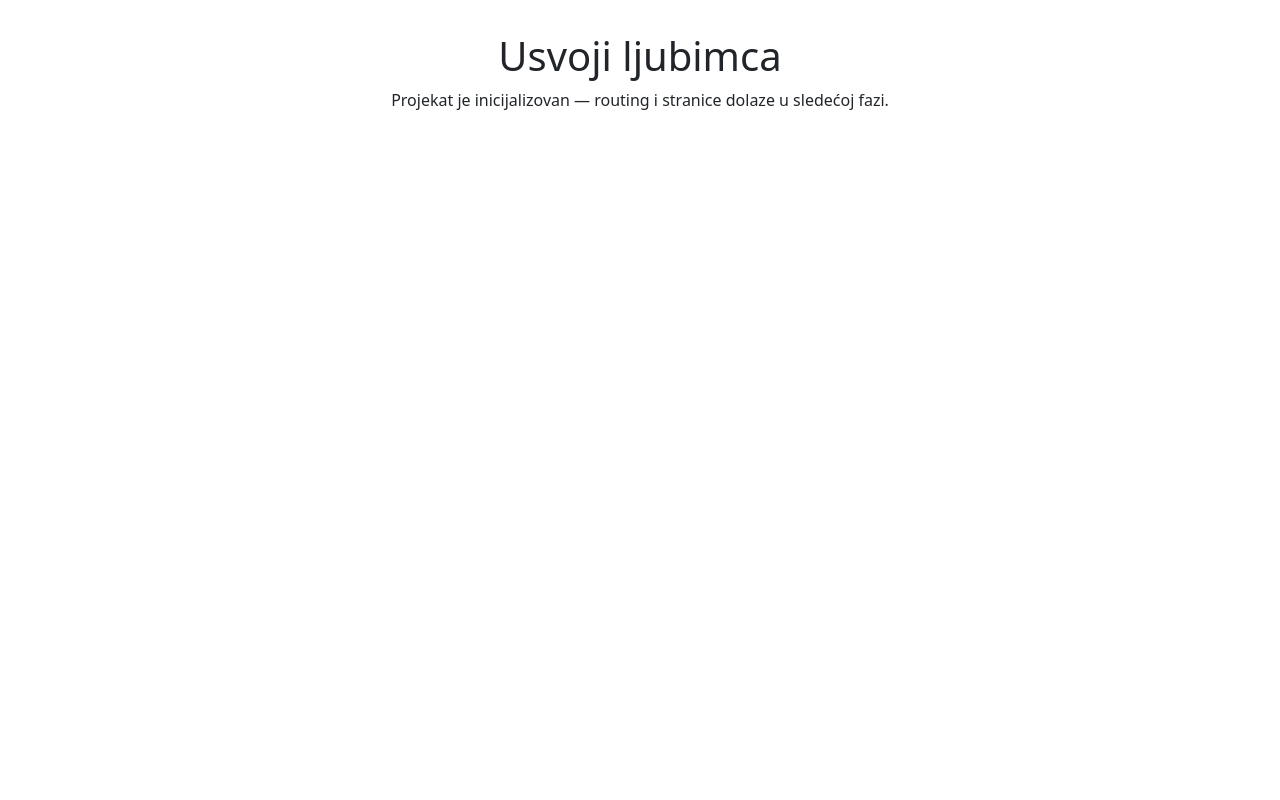
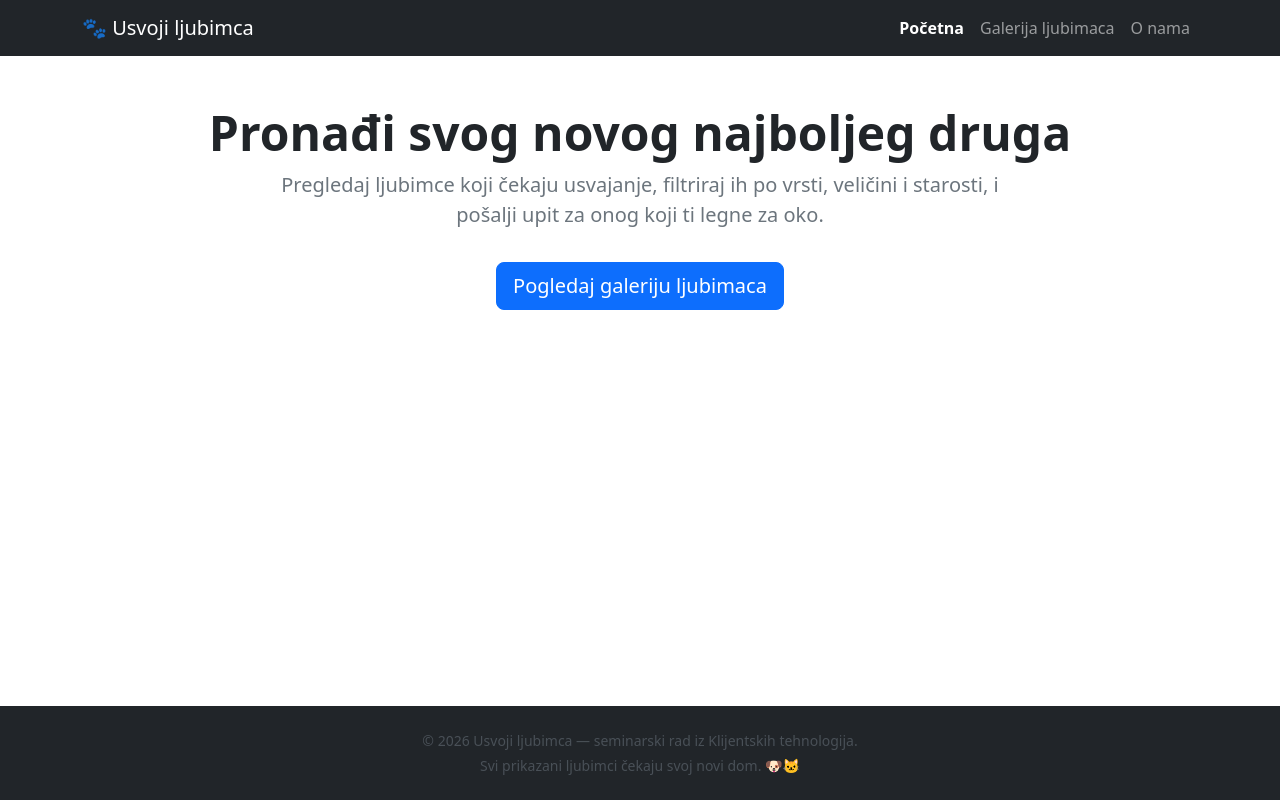
Before and after one commit to rijad-jukic/KTEH-projekat, a React (Vite) app: page / in a window 1280 px wide. Built offline with nearby package versions, Linux system fonts and the light colour scheme.

Commit message:
Faza 2: layout, routing i skeleton stranica

```diff
--- a/src/App.css
+++ /dev/null
@@ -1,4 +0,0 @@
-.app-placeholder {
-  padding: 2rem;
-  text-align: center;
-}
--- a/src/App.tsx
+++ b/src/App.tsx
@@ -1,10 +1,28 @@
-import './App.css'
+import { Route, Routes } from 'react-router-dom'
+import Navbar from './components/Navbar'
+import Footer from './components/Footer'
+import HomePage from './pages/HomePage'
+import GalleryPage from './pages/GalleryPage'
+import PetDetailsPage from './pages/PetDetailsPage'
+import AdoptionRequestPage from './pages/AdoptionRequestPage'
+import AboutPage from './pages/AboutPage'
+import NotFoundPage from './pages/NotFoundPage'
 
 function App() {
   return (
-    <div className="app-placeholder">
-      <h1>Usvoji ljubimca</h1>
-      <p>Projekat je inicijalizovan — routing i stranice dolaze u sledećoj fazi.</p>
+    <div className="d-flex flex-column min-vh-100">
+      <Navbar />
+      <main className="flex-grow-1">
+        <Routes>
+          <Route path="/" element={<HomePage />} />
+          <Route path="/ljubimci" element={<GalleryPage />} />
+          <Route path="/ljubimci/:id" element={<PetDetailsPage />} />
+          <Route path="/ljubimci/:id/usvoji" element={<AdoptionRequestPage />} />
+          <Route path="/o-nama" element={<AboutPage />} />
+          <Route path="*" element={<NotFoundPage />} />
+        </Routes>
+      </main>
+      <Footer />
     </div>
   )
 }
--- /dev/null
+++ b/src/components/Footer.tsx
@@ -0,0 +1,16 @@
+function Footer() {
+  const godina = new Date().getFullYear()
+
+  return (
+    <footer className="bg-dark text-light-emphasis mt-auto py-4">
+      <div className="container text-center small">
+        <p className="mb-1">
+          © {godina} Usvoji ljubimca — seminarski rad iz Klijentskih tehnologija.
+        </p>
+        <p className="mb-0">Svi prikazani ljubimci čekaju svoj novi dom. 🐶🐱</p>
+      </div>
+    </footer>
+  )
+}
+
+export default Footer
--- /dev/null
+++ b/src/components/Navbar.tsx
@@ -0,0 +1,48 @@
+import { NavLink } from 'react-router-dom'
+
+const navLinkClass = ({ isActive }: { isActive: boolean }) =>
+  `nav-link${isActive ? ' active fw-semibold' : ''}`
+
+function Navbar() {
+  return (
+    <nav className="navbar navbar-expand-md navbar-dark bg-dark sticky-top">
+      <div className="container">
+        <NavLink className="navbar-brand" to="/">
+          🐾 Usvoji ljubimca
+        </NavLink>
+        <button
+          className="navbar-toggler"
+          type="button"
+          data-bs-toggle="collapse"
+          data-bs-target="#glavni-meni"
+          aria-controls="glavni-meni"
+          aria-expanded="false"
+          aria-label="Otvori meni"
+        >
+          <span className="navbar-toggler-icon"></span>
+        </button>
+        <div className="collapse navbar-collapse" id="glavni-meni">
+          <ul className="navbar-nav ms-auto">
+            <li className="nav-item">
+              <NavLink className={navLinkClass} to="/" end>
+                Početna
+              </NavLink>
+            </li>
+            <li className="nav-item">
+              <NavLink className={navLinkClass} to="/ljubimci">
+                Galerija ljubimaca
+              </NavLink>
+            </li>
+            <li className="nav-item">
+              <NavLink className={navLinkClass} to="/o-nama">
+                O nama
+              </NavLink>
+            </li>
+          </ul>
+        </div>
+      </div>
+    </nav>
+  )
+}
+
+export default Navbar
--- a/src/main.tsx
+++ b/src/main.tsx
@@ -1,11 +1,15 @@
 import { StrictMode } from 'react'
 import { createRoot } from 'react-dom/client'
+import { BrowserRouter } from 'react-router-dom'
 import 'bootstrap/dist/css/bootstrap.min.css'
+import 'bootstrap/dist/js/bootstrap.bundle.min.js'
 import './index.css'
 import App from './App.tsx'
 
 createRoot(document.getElementById('root')!).render(
   <StrictMode>
-    <App />
+    <BrowserRouter>
+      <App />
+    </BrowserRouter>
   </StrictMode>,
 )
--- /dev/null
+++ b/src/pages/AboutPage.tsx
@@ -0,0 +1,15 @@
+function AboutPage() {
+  return (
+    <div className="container py-4">
+      <h1 className="mb-3">O nama</h1>
+      <p className="text-secondary col-lg-8">
+        „Usvoji ljubimca" je platforma koja povezuje azile i udruženja sa
+        ljudima koji žele da udome kućnog ljubimca. Cilj aplikacije je da
+        proces pronalaženja i usvajanja ljubimca učini jednostavnim,
+        preglednim i prijatnim.
+      </p>
+    </div>
+  )
+}
+
+export default AboutPage
--- /dev/null
+++ b/src/pages/AdoptionRequestPage.tsx
@@ -0,0 +1,17 @@
+import { useParams } from 'react-router-dom'
+
+function AdoptionRequestPage() {
+  const { id } = useParams<{ id: string }>()
+
+  return (
+    <div className="container py-4">
+      <h1 className="mb-3">Upit za usvajanje ljubimca #{id}</h1>
+      <p className="text-secondary">
+        Ovde će se nalaziti forma za slanje upita i potvrda o uspešnom slanju
+        (implementira se u Fazi 6).
+      </p>
+    </div>
+  )
+}
+
+export default AdoptionRequestPage
--- /dev/null
+++ b/src/pages/GalleryPage.tsx
@@ -0,0 +1,13 @@
+function GalleryPage() {
+  return (
+    <div className="container py-4">
+      <h1 className="mb-4">Galerija ljubimaca</h1>
+      <p className="text-secondary">
+        Ovde će se nalaziti lista ljubimaca sa filterima i paginacijom
+        (implementira se u Fazi 4).
+      </p>
+    </div>
+  )
+}
+
+export default GalleryPage
--- /dev/null
+++ b/src/pages/HomePage.tsx
@@ -0,0 +1,20 @@
+import { Link } from 'react-router-dom'
+
+function HomePage() {
+  return (
+    <div className="container py-5">
+      <div className="text-center">
+        <h1 className="display-5 fw-bold">Pronađi svog novog najboljeg druga</h1>
+        <p className="lead text-secondary col-lg-8 mx-auto">
+          Pregledaj ljubimce koji čekaju usvajanje, filtriraj ih po vrsti,
+          veličini i starosti, i pošalji upit za onog koji ti legne za oko.
+        </p>
+        <Link to="/ljubimci" className="btn btn-primary btn-lg mt-3">
+          Pogledaj galeriju ljubimaca
+        </Link>
+      </div>
+    </div>
+  )
+}
+
+export default HomePage
--- /dev/null
+++ b/src/pages/NotFoundPage.tsx
@@ -0,0 +1,15 @@
+import { Link } from 'react-router-dom'
+
+function NotFoundPage() {
+  return (
+    <div className="container py-5 text-center">
+      <h1 className="display-4 fw-bold">404</h1>
+      <p className="lead">Stranica koju tražiš ne postoji.</p>
+      <Link to="/" className="btn btn-primary mt-3">
+        Nazad na početnu
+      </Link>
+    </div>
+  )
+}
+
+export default NotFoundPage
--- /dev/null
+++ b/src/pages/PetDetailsPage.tsx
@@ -0,0 +1,20 @@
+import { Link, useParams } from 'react-router-dom'
+
+function PetDetailsPage() {
+  const { id } = useParams<{ id: string }>()
+
+  return (
+    <div className="container py-4">
+      <h1 className="mb-3">Detalji ljubimca #{id}</h1>
+      <p className="text-secondary">
+        Ovde će se prikazivati svi podaci o odabranom ljubimcu
+        (implementira se u Fazi 5).
+      </p>
+      <Link to={`/ljubimci/${id}/usvoji`} className="btn btn-success">
+        Pošalji upit za usvajanje
+      </Link>
+    </div>
+  )
+}
+
+export default PetDetailsPage
```
Also changed, not shown: 1 other file (tests, documents, lock files or other folders).
